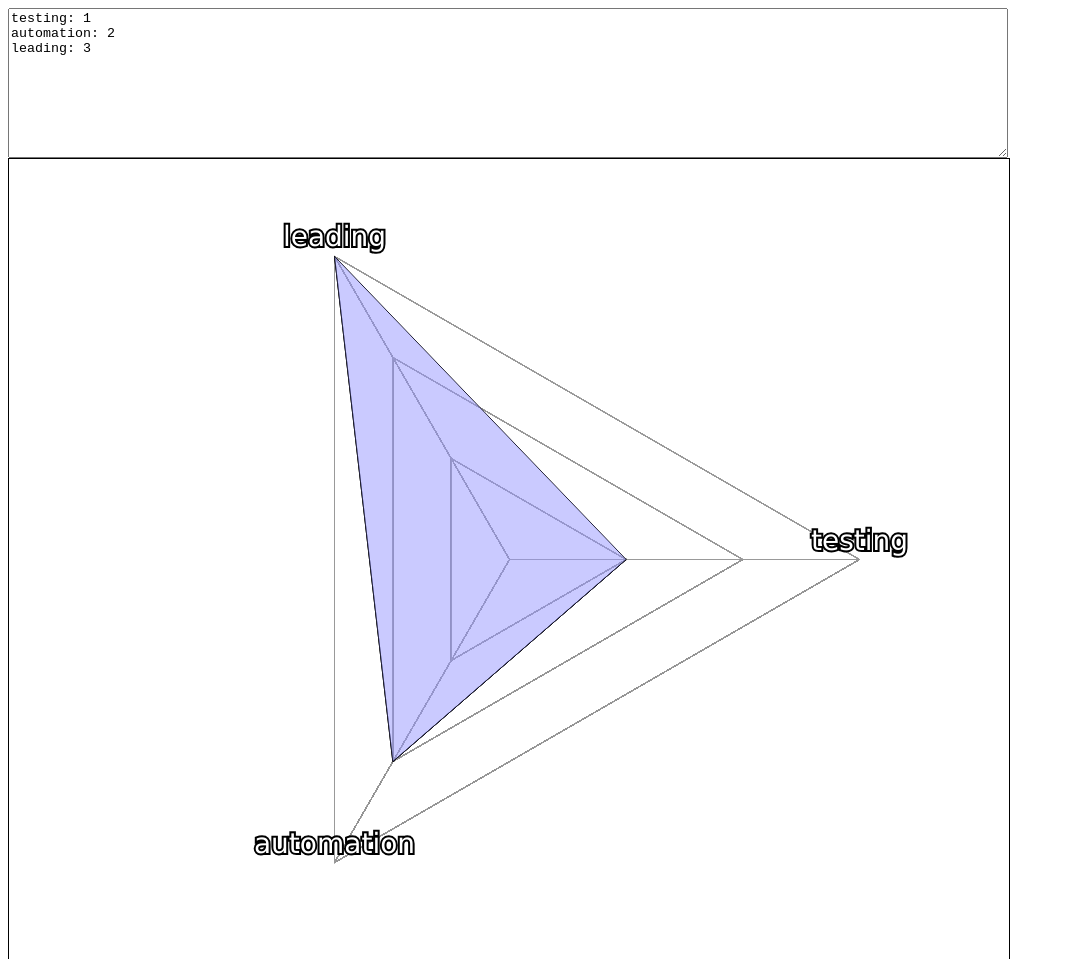
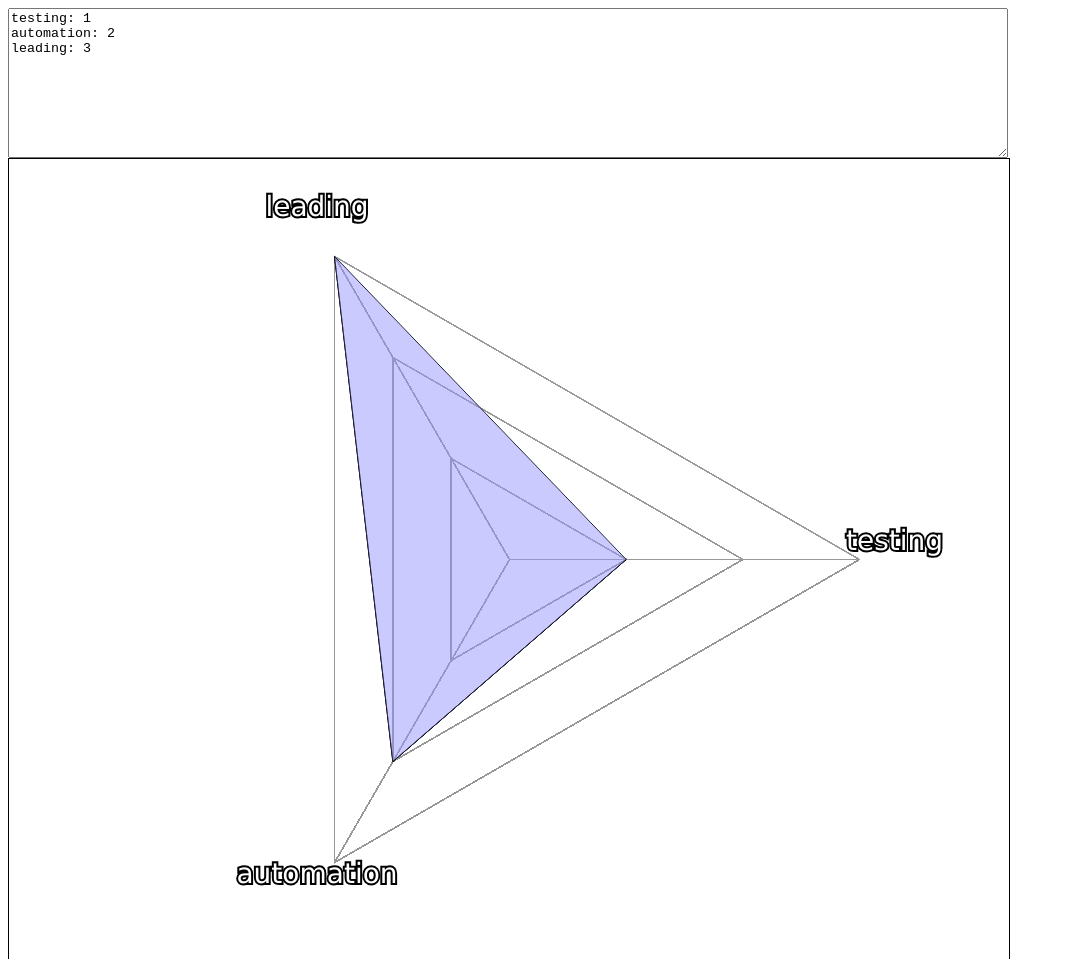
Before and after one commit to sbentmar/quick-and-dirty-radar-graph, a plain HTML site: page index.html in a window 1280 px wide. Shown: the top 959 px of the page, without its empty margins (0-1065 px from the left). Drawn offline with nearby package versions, Linux system fonts and the light colour scheme.

Commit message:
general code cleanup

```diff
--- a/index.html
+++ b/index.html
@@ -22,61 +22,81 @@ leading: 3
     </body>
     <script>
 var drawMainCircle = (radius, values) => {
+        //find max value specified
         range = -1000;
         values.forEach((value) => {
             if(Number(value[1]) > range){
-                range = Number(value[1])
+                range = Number(value[1]);
             }
         });
+        var c = document.getElementById("main-canvas");
+        const stepCount = values.length;
+        //stepAngle is the angular delta between two values
+        const stepAngle = 2*3.141592653/stepCount;
+        const centerX = c.width/2;
+        const centerY = c.height/2;
 
-        console.log("RANGE: " + range)
-        var c = document.getElementById("main-canvas");
         var ctx = c.getContext("2d");
         ctx.canvas.width = ctx.canvas.width;
+        ctx.translate(0.5, 0.5);
+        ctx.font = "28px Verdana,sans-serif";
+        ctx.textAlign = "center";
+        if(range > 100){
+            ctx.fillText("Range too high: " + range, centerX, centerY);
+            return;
+        }
         ctx.beginPath();
 
-        ctx.translate(0.5, 0.5);
-        ctx.font = "28px Verdana";
-        ctx.textAlign = "center";
-        steps = values.length;
+        //add the first value to the end of values, so we can loop around easily
         values.push(values[0]);
-        stepAngle = 2*3.141592653/steps;
-        ctx.strokeStyle = 'black';
-        for( let i = 0; i<=steps;i++){
-            ctx.moveTo(c.width/2, c.height/2);
-            ctx.lineTo(c.width/2+Math.cos((i+1)*stepAngle)*radius, c.height/2+Math.sin((i+1)*stepAngle)*radius);
+
+        //draw the outline of the radar chart
+        ctx.strokeStyle = '#000';
+        for( let i = 0; i <= stepCount; i++ ){
+            let currentAngle = i*stepAngle;
+            let nextAngle = (i+1)*stepAngle;
+            ctx.moveTo(centerX, centerY);
+            ctx.lineTo(centerX+Math.cos(nextAngle)*radius, centerY+Math.sin(nextAngle)*radius);
             ctx.stroke();
 
             ctx.strokeStyle = '#999';
-            for(j = 0; j<=range;j++){
+
+            //draw inner ticks
+            const stepSize = (range > 50)?5:1;
+            for(j = 0; j <= range; j+=stepSize){
                 let rangeScale = j/range;
-                ctx.moveTo(c.width/2+Math.cos(i*stepAngle)*rangeScale*radius, c.height/2+Math.sin(i*stepAngle)*rangeScale*radius);
-                ctx.lineTo(c.width/2+Math.cos((i+1)*stepAngle)*rangeScale*radius, c.height/2+Math.sin((i+1)*stepAngle)*rangeScale*radius);
+                ctx.moveTo(centerX+Math.cos(currentAngle)*rangeScale*radius, centerY+Math.sin(currentAngle)*rangeScale*radius);
+                ctx.lineTo(centerX+Math.cos(nextAngle)*rangeScale*radius, centerY+Math.sin(nextAngle)*rangeScale*radius);
                 ctx.stroke()
             }
-            ctx.strokeStyle = 'black';
+            ctx.strokeStyle = '#000';
 
         }
+        //fill area polygon
         ctx.fillStyle = "rgba(150, 150, 255, 0.5)";
         ctx.beginPath();
-        let skillValue = values[0][1]/range;
-        ctx.moveTo(c.width/2+Math.cos(0)*skillValue*radius, c.height/2+Math.sin(0)*skillValue*radius);
-        for( let i = 0; i<=steps;i++){
-            if(i < steps){
-                skillValue = values[i+1][1]/range;
-                ctx.lineTo(c.width/2+Math.cos((i+1)*stepAngle)*skillValue*radius, c.height/2+Math.sin((i+1)*stepAngle)*skillValue*radius);
+        let currentValue = values[0][1]/range;
+        ctx.moveTo(centerX+Math.cos(0)*currentValue*radius, centerY+Math.sin(0)*currentValue*radius);
+        for( let i = 0; i<=stepCount;i++){
+            if(i < stepCount){
+                let nextAngle = (i+1)*stepAngle;
+                currentValue = values[i+1][1]/range;
+                ctx.lineTo(centerX+Math.cos(nextAngle)*currentValue*radius, centerY+Math.sin(nextAngle)*currentValue*radius);
                 ctx.stroke();
             }
         }
         ctx.closePath();
         ctx.fill();
 
-        ctx.fillStyle = 'white';
+        //draw labels
+        ctx.fillStyle = '#FFF';
         ctx.lineWidth = 4;
-        for( let i = 0; i<=steps;i++){
-            if(i < steps){
-                ctx.strokeText(values[i+1][0], c.width/2+Math.cos((i+1)*stepAngle)*radius, c.height/2+Math.sin((i+1)*stepAngle)*radius-10);
-                ctx.fillText(values[i+1][0], c.width/2+Math.cos((i+1)*stepAngle)*radius, c.height/2+Math.sin((i+1)*stepAngle)*radius-10);
+        const labelRadius = radius*1.1;
+        for( let i = 0; i<=stepCount;i++){
+            if(i < stepCount){
+                let nextAngle = (i+1)*stepAngle;
+                ctx.strokeText(values[i+1][0], centerX+Math.cos(nextAngle)*labelRadius, centerY+Math.sin(nextAngle)*labelRadius-10);
+                ctx.fillText(values[i+1][0], centerX+Math.cos(nextAngle)*labelRadius, centerY+Math.sin(nextAngle)*labelRadius-10);
             }
         }
 }
@@ -86,9 +106,8 @@ draw = function(){
     values = []
     lines.forEach((line) => {
         if(line.includes(":")){
-            console.log(line);
             cols = line.split(":");
-            values.push([cols[0].trim(), cols[1].trim()])
+            values.push([cols[0].trim(), cols[1].trim()]);
         }
     })
     drawMainCircle(350, values);
```
